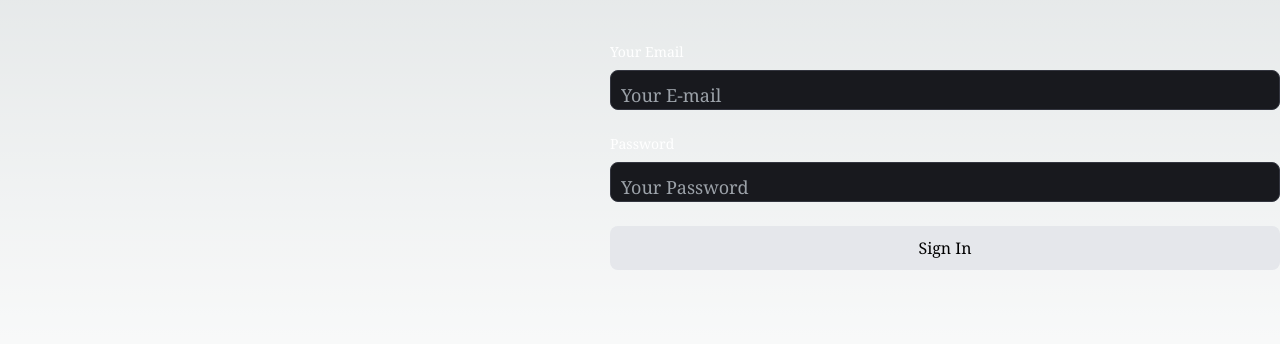
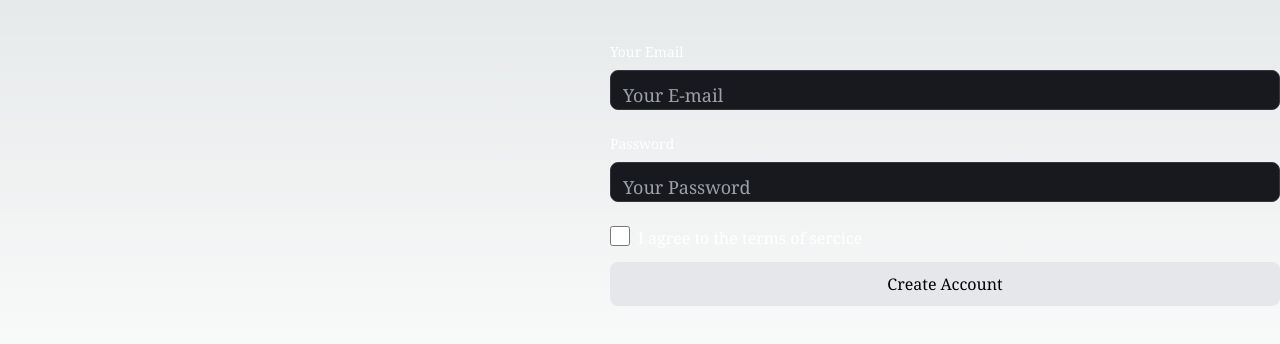
Before and after one commit to robert5313/Cybert-Library-System, a Next.js app in the folder my-app/: page /Signup in a window 1280 px wide. Shown: the part 326-670 px from the top of the page. Built offline with nearby package versions, Linux system fonts and the light colour scheme.

Commit message:
check-box

```diff
--- a/my-app/src/pages/Signup.js
+++ b/my-app/src/pages/Signup.js
@@ -7,46 +7,68 @@ const Signup = () => {
     <div className="flex  min-h-screen ">
       <div className="min-h-screen flex-col  overflow-hidden">
         {/* image to the right */}
-        <Image src={corridor} width={540} height={240} className="pl-20 pt-10 rounded-full" alt="corridor image" />
+        <Image
+          src={corridor}
+          width={540}
+          height={240}
+          className="pl-20 pt-10 rounded-full"
+          alt="corridor image"
+        />
       </div>
       {/* text to the right */}
-     <div className="pl-64 justify-center pt-56 font-serif">
+      <div className="pl-64 justify-center pt-56 font-serif">
         <h1 className="font-bold text-6xl">Sign In</h1>
         <p className="font-normal text-lg pt-2">We love our clients</p>
         <form className="flex flex-col mt-12 ">
           <div className="mb-6">
-            <label htmlFor="email" className="text-white mb-2 block text-sm font-medium">
+            <label
+              htmlFor="email"
+              className="text-white mb-2 block text-sm font-medium"
+            >
               Your Email
             </label>
             <input
               type="email"
               id="email"
               required
-              className="bg-[#18191E] border pl-[10px] w-full border-[#33353F] placeholder-[#9CA2A9] text-gray  text-lg rounded-lg sm:w-[300px] lg:w-[670px] pt-2.5"
+              className="bg-[#18191E] border pl-3 w-full border-[#33353F] placeholder-[#9CA2A9] text-gray  text-lg rounded-lg sm:w-[300px] lg:w-[670px] pt-2.5"
               placeholder="Your E-mail"
             />
           </div>
           <div className="mb-6">
-            <label htmlFor="subject" className="text-white block mb-2  text-sm font-medium">
+            <label
+              htmlFor="subject"
+              className="text-white block mb-2  text-sm font-medium"
+            >
               Password
             </label>
             <input
               type="password"
               id="password"
               required
-              className="bg-[#18191E] border pl-[10px] w-full sm:w-[300px] border-[#33353F] placeholder-[#9CA2A9] text-gray  text-lg rounded-lg lg:w-[670px] pt-2.5"
+              className="bg-[#18191E] border pl-3 w-full sm:w-[300px] border-[#33353F] placeholder-[#9CA2A9] text-gray  text-lg rounded-lg lg:w-[670px] pt-2.5"
               placeholder="Your Password"
             />
+          </div>
+          <div className="flex pb-3">
+            <input
+              type="checkbox"
+              id="myCheckbox"
+              class="h-5 w-5 text-indigo-600 focus:ring-indigo-500 border-gray-300 rounded"
+            />
+            <label for="myCheckbox" class="text-white pl-2">
+              I agree to the terms of sercice
+            </label>
           </div>
 
           <button
             type="submit"
-            className=" bg-gray-200 hover:bg-white text-black font-medium py-2.5 rounded-lg sm:w-[300px] lg:w-[670px] "
+            className="  bg-gray-200 hover:bg-white text-black font-medium py-2.5 rounded-lg sm:w-[300px] lg:w-[670px] "
           >
-            Sign In
+            Create Account
           </button>
         </form>
-        </div>
+      </div>
     </div>
   );
 };
```
